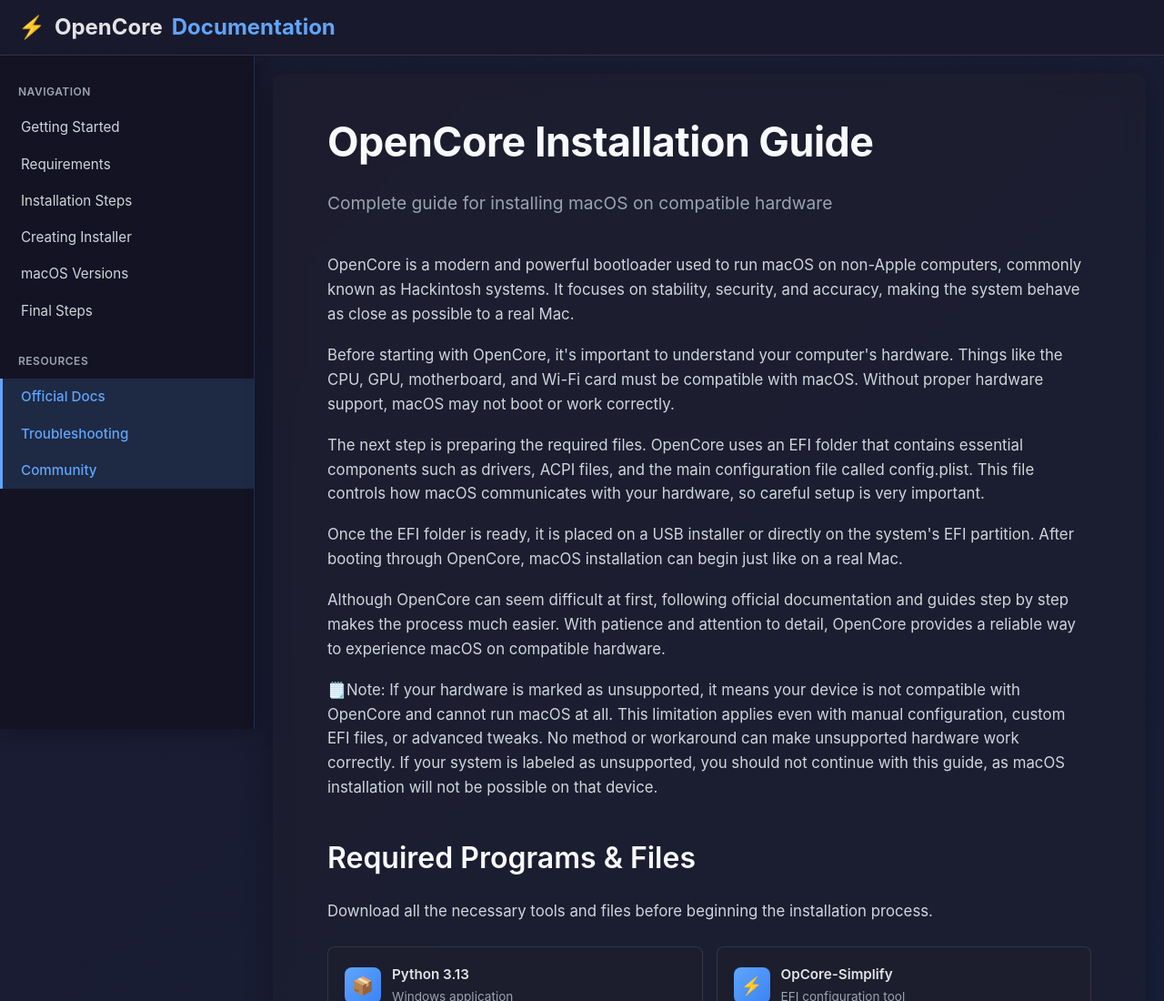
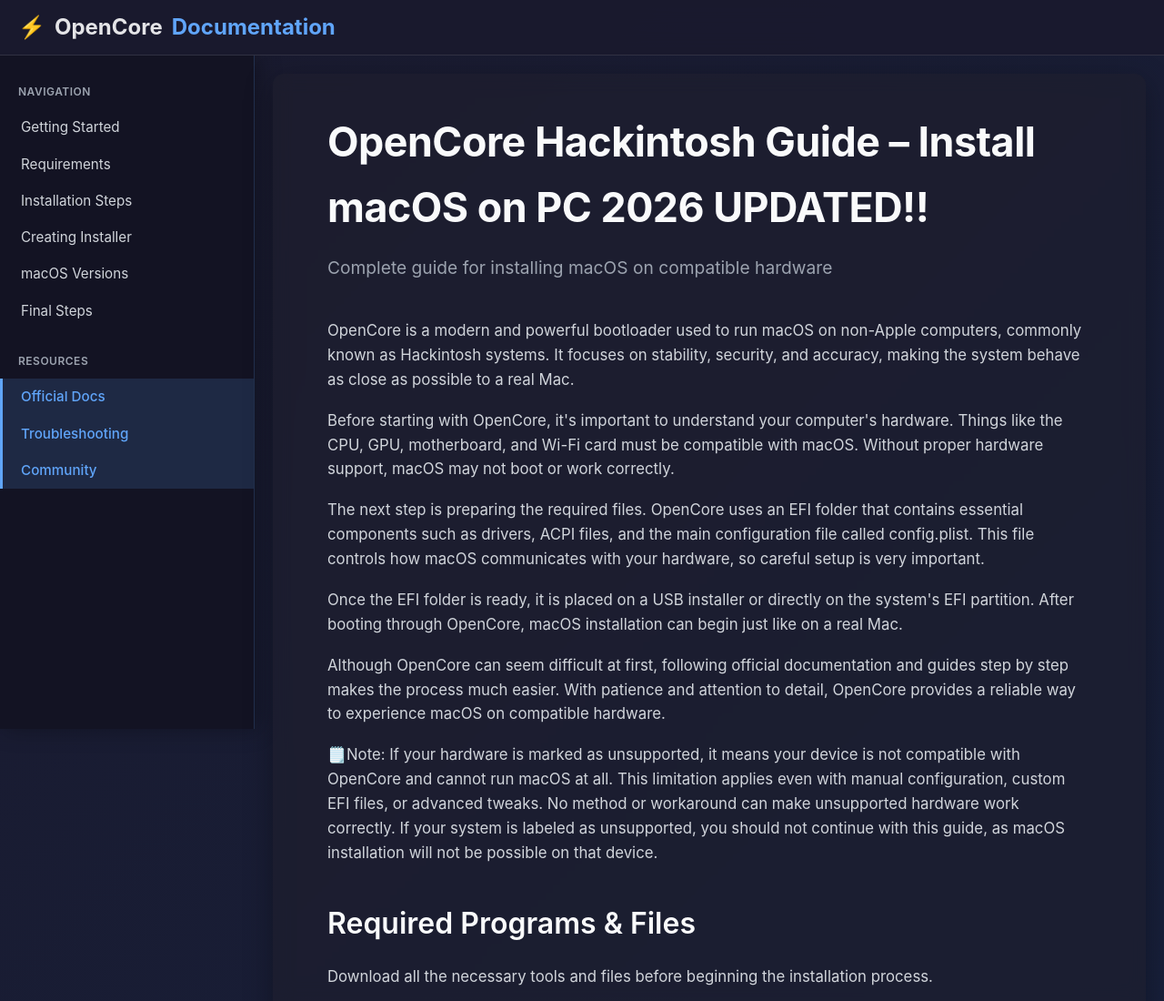
Before and after one commit to ltnproject/HackintoshGuide, a plain HTML site: page index.html in a window 1280 px wide. Shown: the top 1100 px of the page at 91% size. Drawn offline with Linux system fonts and the light colour scheme.

Commit message:
Update index.html

```diff
--- a/index.html
+++ b/index.html
@@ -441,7 +441,7 @@
 
         <!-- Main Content -->
         <main class="content">
-            <h1 id="getting-started">OpenCore Installation Guide</h1>
+            <h1 id="getting-started">OpenCore Hackintosh Guide – Install macOS on PC 2026 UPDATED!!</h1>
             <p class="subtitle">Complete guide for installing macOS on compatible hardware</p>
 
             <p>OpenCore is a modern and powerful bootloader used to run macOS on non-Apple computers, commonly known as Hackintosh systems. It focuses on stability, security, and accuracy, making the system behave as close as possible to a real Mac.</p>
```
